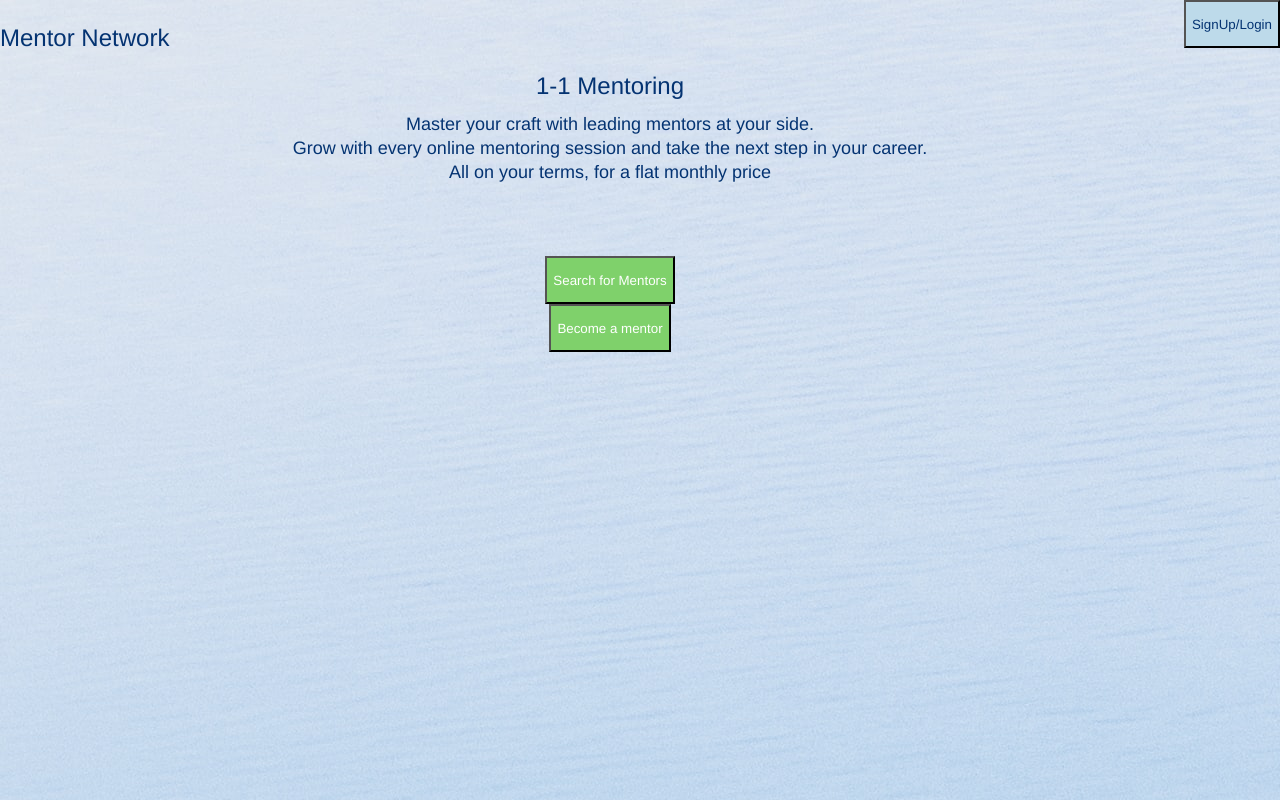
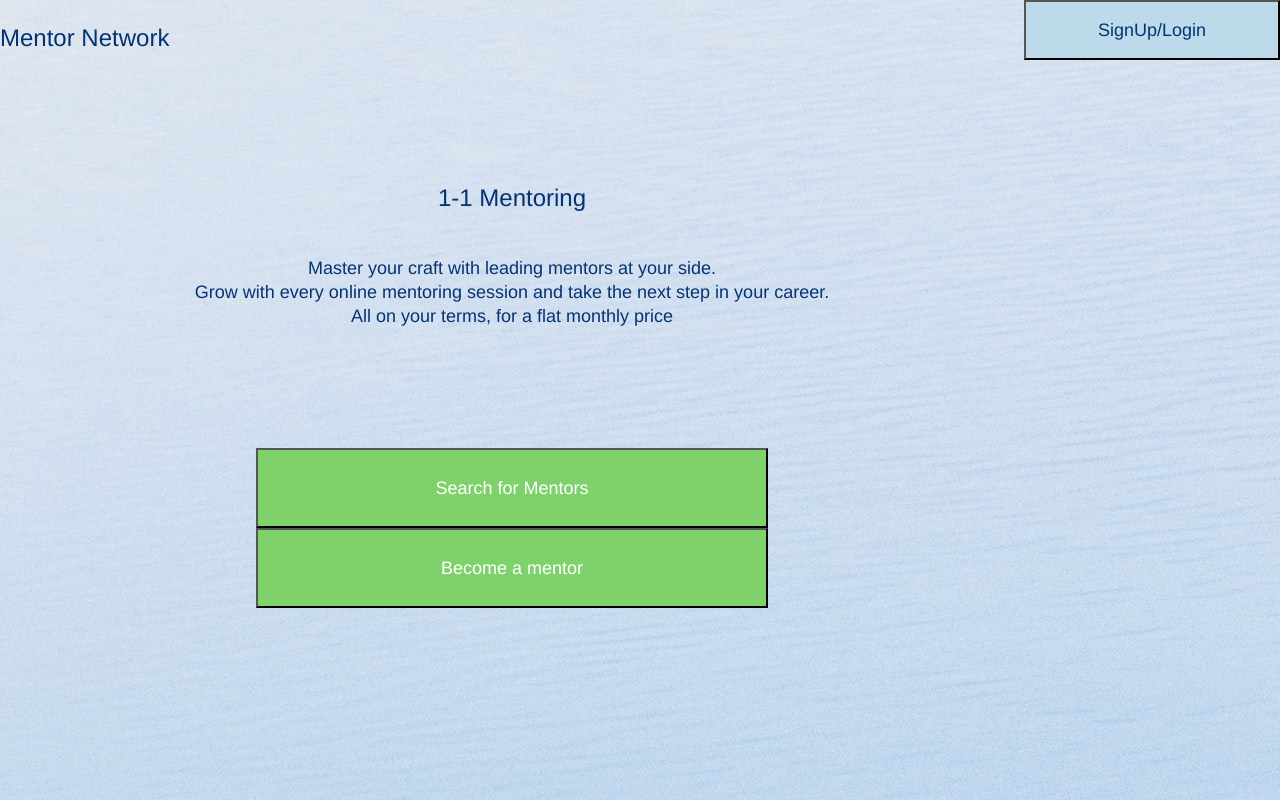
Before and after one commit to yashmundra/MentorNetwork, a React (Create React App) app in the folder mentor-network-app/: page / in a window 1280 px wide. Built offline with nearby package versions, Linux system fonts and the light colour scheme.

Commit message:
Cleaning up some styling

```diff
--- a/mentor-network-app/src/homePage/HomePage.css
+++ b/mentor-network-app/src/homePage/HomePage.css
@@ -1,7 +1,13 @@
+:root {
+    --fontBlue: #043372;
+    --backgroundImage: url("../../public/background.jpg");
+    --fontFamily: Helvetica;
+  }
+
 .homePageContainer {
     display: grid;
-    grid-template-columns: 200px auto 60px;
-    grid-template-rows: 3rem 3rem 1.5rem 1.5rem 7rem 3rem 3rem;
+    grid-template-columns: 20% auto 20%;
+    grid-template-rows: 20% 10% 1.5rem 1.5rem 20% 10% 10%;
     background-image: url("../../public/background.jpg");
     height: 100vh; /* For 100% screen height */
     width:  100vw;
@@ -13,7 +19,6 @@
     justify-self: left;
     font-size: x-large;
     font-family: Helvetica;
-
     color: #043372;
 }
 
@@ -25,6 +30,9 @@
     background-color: #BDDAEA;
     color: #043372;
     font-family: Helvetica;
+    width: 100%;
+    height: 60px;
+    font-size: large;
 }
 
 .title {
@@ -36,8 +44,7 @@
     font-family: Helvetica;
 }
 
-.titleDescription1 {
-    grid-row: 3;
+.titleDescription {
     grid-column: 1/3;
     justify-self: center;
     font-size: large;
@@ -45,41 +52,32 @@
     font-family: Helvetica;
 }
 
-.titleDescription2 {
-    grid-row: 4;
-    grid-column: 1/3;
-    justify-self: center;
-    font-size: large;
-    color: #043372;
-    font-family: Helvetica;
+.row3 {
+    grid-row: 3;
 }
 
-.titleDescription3 {
-    grid-row: 5;
-    grid-column: 1/3;
-    justify-self: center;
-    font-size: large;
-    color: #043372;
-    font-family: Helvetica;
+.row4 {
+    grid-row: 4;
 }
 
-.searchMentorsButton {
+.row5 {
+    grid-row: 5;
+}
+
+.row6 {
     grid-row: 6;
+}
+
+.row7 {
+    grid-row: 7;
+}
+
+.mentorButton {
     grid-column: 1/3;
     justify-self: center;
     background-color: #7FD16B;
     color: white;
     font-family: Helvetica;
-
+    width: 50%;
+    font-size: large;
 }
-
-.becomeMentorButton {
-    grid-row: 7;
-    grid-column: 1/3;
-    justify-self: center;
-    background-color: #7FD16B;
-    color: white;
-    font-family: Helvetica;
-
-
-}
--- a/mentor-network-app/src/homePage/HomePage.js
+++ b/mentor-network-app/src/homePage/HomePage.js
@@ -7,11 +7,11 @@ export default function HomePage(){
             <p className="logo">Mentor Network</p>
             <button className="loginButton">SignUp/Login</button>
             <p className="title">1-1 Mentoring</p>
-            <p className="titleDescription1">Master your craft with leading mentors at your side.<br></br> </p>
-            <p className="titleDescription2">Grow with every online mentoring session and take the next step in your career.<br></br> </p>
-            <p className="titleDescription3">All on your terms, for a flat monthly price </p>
-            <button className="searchMentorsButton">Search for Mentors</button>
-            <button className="becomeMentorButton">Become a mentor</button>
+            <p className="titleDescription row3">Master your craft with leading mentors at your side.<br></br> </p>
+            <p className="titleDescription row4">Grow with every online mentoring session and take the next step in your career.<br></br> </p>
+            <p className="titleDescription row5">All on your terms, for a flat monthly price </p>
+            <button className="mentorButton row6">Search for Mentors</button>
+            <button className="mentorButton row7">Become a mentor</button>
     </div>
     )
 }
```
